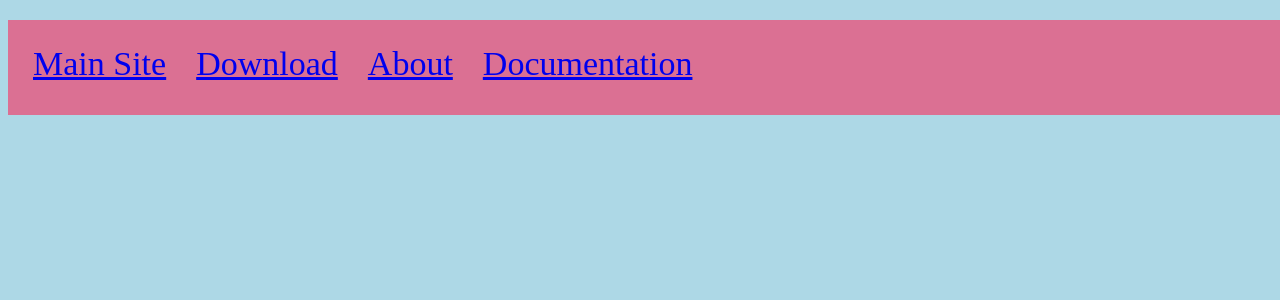
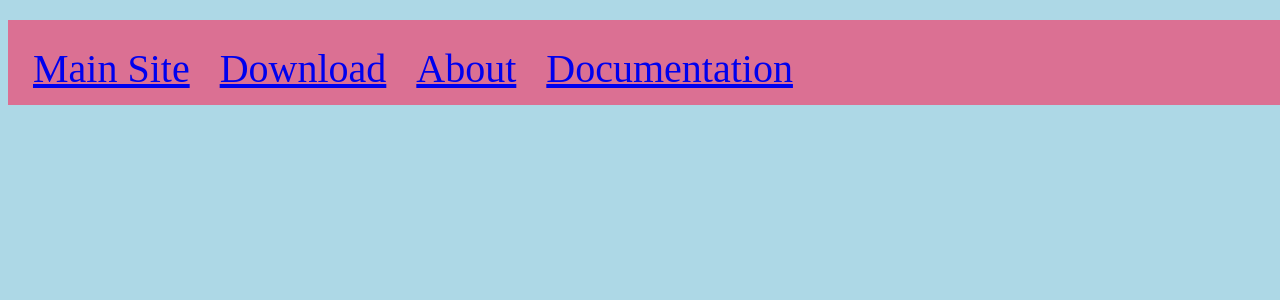
Before and after one commit to BPEssentialsX/Docs, a PHP site: page /About.html in a window 1280 px wide; the page is wider, and only the part inside the window is pictured. Shown: the top 300 px of that part. Run offline with PHP 8.4, Linux system fonts and the light colour scheme.

Commit message:
Update style.css

```diff
--- a/style.css
+++ b/style.css
@@ -96,8 +96,8 @@ padding: 10px;
 
     float: left;
     min-width: 50px;
-    height: 45px;
-    font-size: 34px;
+    height: 35px;
+    font-size: 40px;
     padding: 15px;
 
 
```
